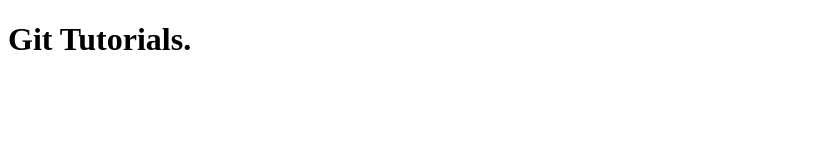
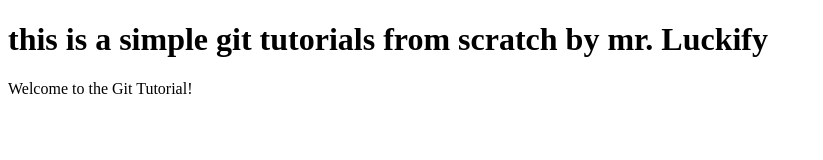
Before and after one commit to Blvck-Heart/git-tut, a plain HTML site: page index.html in a window 1280 px wide. Shown: the whole page, without its empty margins (0-823 px from the left). Drawn offline with Linux system fonts and the light colour scheme.

Commit message:
i made some changes

```diff
--- a/index.html
+++ b/index.html
@@ -4,6 +4,7 @@
     <title>Git Tut</title>
   </head>
   <body>
-    <h1>Git Tutorials.</h1>
+    <h1>this is a simple git tutorials from scratch by mr. Luckify</h1>
+    <p>Welcome to the Git Tutorial!</p>
   </body>
 </html>
```
